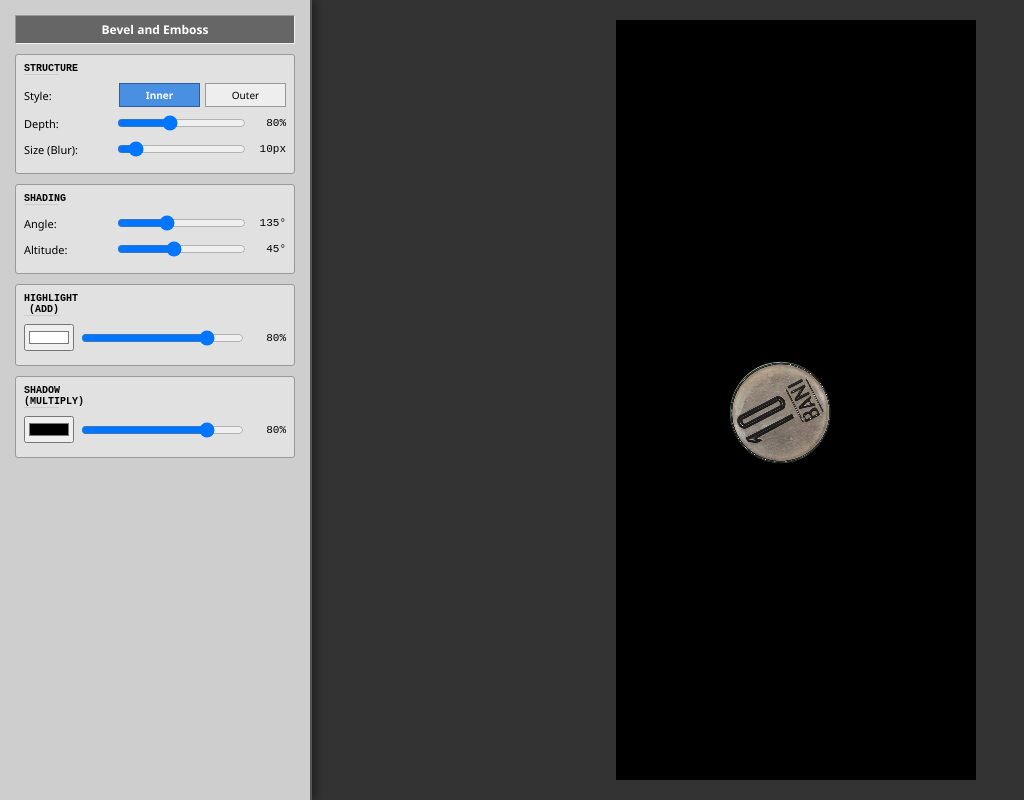
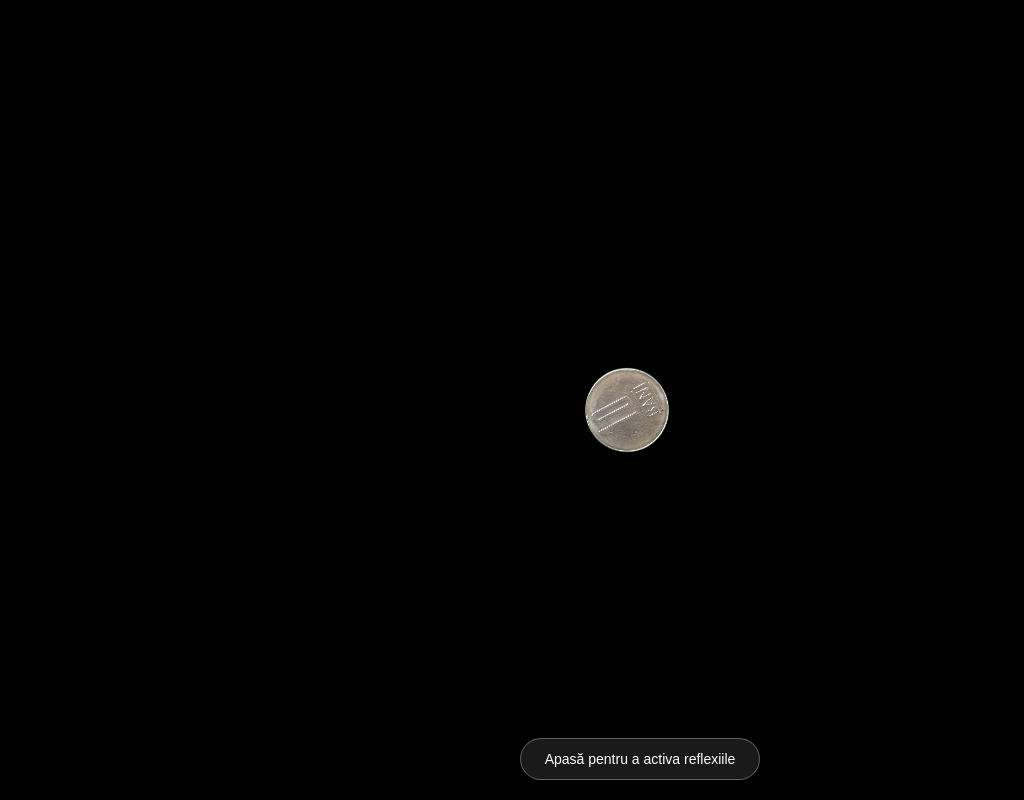
Before and after one commit to silviumarian85-gif/2d-coin-dynamic-emboss, a plain HTML site: page index.html in a window 1280 px wide. Shown: the whole page, without its empty margins (0-1024 px from the left). Drawn offline with Linux system fonts and the light colour scheme.

Commit message:
Update index.html

```diff
--- a/index.html
+++ b/index.html
@@ -2,203 +2,120 @@
 <html lang="ro">
 <head>
     <meta charset="UTF-8">
-    <meta name="viewport" content="width=device-width, initial-scale=1.0">
-    <title>2D Coin - Black Isolation Engine</title>
+    <meta name="viewport" content="width=device-width, initial-scale=1.0, maximum-scale=1.0, user-scalable=no">
+    <title>2D Coin - Gyro Engine</title>
     <style>
-        body, html { margin: 0; padding: 0; width: 100%; height: 100%; overflow: hidden; background-color: #1a1a1a; display: flex; font-family: 'Segoe UI', sans-serif; }
+        body, html { margin: 0; padding: 0; width: 100%; height: 100%; overflow: hidden; background-color: #000; display: flex; justify-content: center; align-items: center; font-family: sans-serif; }
+        canvas, svg { width: 100% !important; height: 100% !important; object-fit: contain; display: block; }
 
-        /* Panou Control */
-        #ui-panel {
-            width: 280px; background: #cecece; border-right: 2px solid #555; padding: 15px; color: #000; z-index: 100; font-size: 11px; box-shadow: 2px 0 10px rgba(0,0,0,0.5); overflow-y: auto;
-        }
-        h3 { margin: 0 0 10px 0; background: #666; color: white; padding: 5px; border: 1px inset #eee; font-size: 12px; text-align: center; }
-        .group { border: 1px solid #999; padding: 8px; margin-bottom: 10px; background: #e1e1e1; border-radius: 3px; }
-        .group-title { display: block; margin-bottom: 8px; font-weight: bold; border-bottom: 1px solid #ccc; text-transform: uppercase; font-size: 10px; }
-        .row { display: flex; justify-content: space-between; margin-bottom: 6px; align-items: center; gap: 5px; }
-        label { width: 90px; }
-        input[type=range] { flex-grow: 1; cursor: pointer; }
-        span { width: 35px; text-align: right; font-family: monospace; }
-        select, input[type=color] { font-size: 10px; padding: 2px; }
+        /* Ascundem panoul de control conform cerinței */
+        #ui-panel, #arrow-controls { display: none; }
 
-        .style-box { display: flex; gap: 5px; flex-grow: 1; }
-        .style-btn { flex: 1; padding: 4px; text-align: center; border: 1px solid #999; cursor: pointer; background: #eee; font-size: 10px; }
-        .style-btn.active { background: #4a90e2; color: white; border-color: #2a60a0; font-weight: bold; }
-
-        .viewport { flex-grow: 1; display: flex; justify-content: center; align-items: center; background: #333; height: 100vh; }
-
-        #coin-svg {
-            height: 95vh;
-            aspect-ratio: 1080 / 2280;
-            display: block;
-            background: #000;
+        /* Buton Activare Giroscop (Necesar pentru iOS/Android) */
+        #gyro-btn {
+            position: absolute; bottom: 20px; padding: 12px 24px;
+            background: rgba(255,255,255,0.1); color: white; border: 1px solid rgba(255,255,255,0.3);
+            border-radius: 30px; cursor: pointer; z-index: 2000; font-size: 14px; backdrop-filter: blur(5px);
         }
     </style>
 </head>
 <body>
 
-    <div id="ui-panel">
-        <h3>Bevel and Emboss</h3>
-
-        <div class="group">
-            <span class="group-title">Structure</span>
-            <div class="row">
-                <label>Style:</label>
-                <div class="style-box">
-                    <div class="style-btn active" id="btn-inner">Inner</div>
-                    <div class="style-btn" id="btn-outer">Outer</div>
-                </div>
-            </div>
-            <div class="row">
-                <label>Depth:</label>
-                <input type="range" id="depth" min="0" max="200" value="80">
-                <span id="v-depth">80%</span>
-            </div>
-            <div class="row">
-                <label>Size (Blur):</label>
-                <input type="range" id="size" min="0" max="100" value="10">
-                <span id="v-size">10px</span>
-            </div>
-        </div>
-
-        <div class="group">
-            <span class="group-title">Shading</span>
-            <div class="row">
-                <label>Angle:</label>
-                <input type="range" id="angle" min="0" max="360" value="135">
-                <span id="v-angle">135°</span>
-            </div>
-            <div class="row">
-                <label>Altitude:</label>
-                <input type="range" id="altitude" min="10" max="90" value="45">
-                <span id="v-altitude">45°</span>
-            </div>
-        </div>
-
-        <div class="group">
-            <span class="group-title">Highlight (Add)</span>
-            <div class="row">
-                <input type="color" id="h-color" value="#ffffff">
-                <input type="range" id="h-op" min="0" max="100" value="80">
-                <span id="v-h-op">80%</span>
-            </div>
-        </div>
-
-        <div class="group">
-            <span class="group-title">Shadow (Multiply)</span>
-            <div class="row">
-                <input type="color" id="s-color" value="#000000">
-                <input type="range" id="s-op" min="0" max="100" value="80">
-                <span id="v-s-op">80%</span>
-            </div>
-        </div>
-    </div>
+    <button id="gyro-btn">Apasă pentru a activa reflexiile</button>
 
     <div class="viewport">
         <svg id="coin-svg" viewBox="0 0 1080 2280" xmlns="http://www.w3.org/2000/svg">
             <defs>
-                <!-- FILTRU LUMINĂ (Highlight) -->
+                <!-- FILTRU LUMINĂ (Add) -->
                 <filter id="f-light" x="-20%" y="-20%" width="140%" height="140%">
-                    <!-- PAS 1: Izolăm negrul. Orice e negru în height-map devine transparent. -->
-                    <feColorMatrix type="luminanceToAlpha" result="strictMask" />
-                    <!-- Curățăm masca pentru a fi siguri că negrul e 0 -->
-                    <feComponentTransfer in="strictMask" result="cleanMask">
+                    <feColorMatrix type="luminanceToAlpha" result="mask" />
+                    <feComponentTransfer in="mask" result="cleanMask">
                         <feFuncA type="linear" slope="2" intercept="-0.1" />
                     </feComponentTransfer>
-
-                    <feGaussianBlur in="cleanMask" id="l-blur" stdDeviation="2" result="blur" />
-                    <feSpecularLighting in="blur" id="spec-node" surfaceScale="10" specularConstant="1" specularExponent="20" lighting-color="#ffffff" result="light">
-                        <feDistantLight id="h-dir" azimuth="135" elevation="45" />
+                    <feGaussianBlur in="cleanMask" stdDeviation="2.5" result="blur" /> <!-- 10px / 4 conform scale-ului -->
+                    <feSpecularLighting in="blur" id="spec-node" surfaceScale="5.5" specularConstant="1" specularExponent="20" lighting-color="#ffffff"> <!-- 22% depth -->
+                        <feDistantLight id="h-dir" azimuth="214" elevation="10" />
                     </feSpecularLighting>
-
-                    <!-- PAS 2: Tăiem lumina să apară DOAR pe zonele non-negre -->
-                    <feComposite in="light" in2="cleanMask" id="h-mask-node" operator="in" />
+                    <feComposite in2="cleanMask" operator="in" />
                 </filter>
 
-                <!-- FILTRU UMBRĂ (Shadow) -->
+                <!-- FILTRU UMBRĂ (Multiply) -->
                 <filter id="f-shadow" x="-20%" y="-20%" width="140%" height="140%">
-                    <feColorMatrix type="luminanceToAlpha" result="strictMask" />
-                    <feComponentTransfer in="strictMask" result="cleanMask">
+                    <feColorMatrix type="luminanceToAlpha" result="mask" />
+                    <feComponentTransfer in="mask" result="cleanMask">
                         <feFuncA type="linear" slope="2" intercept="-0.1" />
                     </feComponentTransfer>
-
-                    <feGaussianBlur in="cleanMask" id="s-blur" stdDeviation="2" result="blur" />
-                    <feDiffuseLighting in="blur" id="diff-node" surfaceScale="10" diffuseConstant="1" lighting-color="#000000" result="shade">
-                        <feDistantLight id="s-dir" azimuth="135" elevation="45" />
+                    <feGaussianBlur in="cleanMask" stdDeviation="2.5" result="blur" />
+                    <feDiffuseLighting in="blur" id="diff-node" surfaceScale="5.5" diffuseConstant="1" lighting-color="#000000">
+                        <feDistantLight id="s-dir" azimuth="214" elevation="10" />
                     </feDiffuseLighting>
-
-                    <!-- PAS 2: Tăiem umbra să apară DOAR pe zonele non-negre -->
-                    <feComposite in="shade" in2="cleanMask" id="s-mask-node" operator="in" />
+                    <feComposite in2="cleanMask" operator="in" />
                 </filter>
             </defs>
 
-            <!-- 1. IMAGINEA BAZĂ (Moneda Color) -->
+            <!-- 1. Baza: Imaginea Diffuse -->
             <image href="diffuse.png" x="0" y="0" width="1080" height="2280" preserveAspectRatio="none" />
 
-            <!-- 2. STRATUL UMBRĂ (Multiply) -->
-            <!-- Se aplică folosind height-map ca sursă de relief -->
+            <!-- 2. Umbra: 9% Opacity -->
             <image id="shadow-layer" href="height-map-coin.png" x="0" y="0" width="1080" height="2280"
-                   preserveAspectRatio="none" filter="url(#f-shadow)" style="mix-blend-mode: multiply;" />
+                   preserveAspectRatio="none" filter="url(#f-shadow)" style="mix-blend-mode: multiply; opacity: 0.09;" />
 
-            <!-- 3. STRATUL LUMINĂ (Add) -->
+            <!-- 3. Lumina: 75% Opacity -->
             <image id="light-layer" href="height-map-coin.png" x="0" y="0" width="1080" height="2280"
-                   preserveAspectRatio="none" filter="url(#f-light)" style="mix-blend-mode: plus-lighter;" />
+                   preserveAspectRatio="none" filter="url(#f-light)" style="mix-blend-mode: plus-lighter; opacity: 0.75;" />
         </svg>
     </div>
 
-    <script>
-        let currentStyle = 'inner';
+    <script type="module">
+        const hDir = document.getElementById('h-dir');
+        const sDir = document.getElementById('s-dir');
+        const gyroBtn = document.getElementById('gyro-btn');
 
-        const update = () => {
-            const depth = document.getElementById('depth').value;
-            const size = document.getElementById('size').value;
-            const angle = document.getElementById('angle').value;
-            const altitude = document.getElementById('altitude').value;
-            const hColor = document.getElementById('h-color').value;
-            const sColor = document.getElementById('s-color').value;
-            const hOp = document.getElementById('h-op').value / 100;
-            const sOp = document.getElementById('s-op').value / 100;
+        // VALORI DE BAZĂ
+        const baseAngle = 214;
+        const baseAlt = 10;
 
-            // Update Labels
-            document.getElementById('v-depth').innerText = depth + "%";
-            document.getElementById('v-size').innerText = size + "px";
-            document.getElementById('v-angle').innerText = angle + "°";
-            document.getElementById('v-altitude').innerText = altitude + "°";
-            document.getElementById('v-h-op').innerText = Math.round(hOp * 100) + "%";
-            document.getElementById('v-s-op').innerText = Math.round(sOp * 100) + "%";
+        function handleOrientation(event) {
+            // Beta: înclinare față-spate (-180 la 180)
+            // Gamma: înclinare stânga-dreapta (-90 la 90)
+            let beta = event.beta || 0;
+            let gamma = event.gamma || 0;
 
-            // Filter Params
-            const surfaceScale = depth / 4;
-            const blurVal = Math.max(0.1, size / 4);
+            // Limităm valorile pentru o mișcare naturală când telefonul stă în palmă
+            // Calculăm un offset pentru unghi bazat pe înclinarea laterală
+            let angleOffset = gamma * 1.5;
+            // Calculăm altitudinea bazată pe înclinarea față-spate
+            let altOffset = Math.abs(beta) * 0.5;
 
-            // Update Light
-            document.getElementById('spec-node').setAttribute('surfaceScale', surfaceScale);
-            document.getElementById('l-blur').setAttribute('stdDeviation', blurVal);
-            document.getElementById('h-dir').setAttribute('azimuth', angle);
-            document.getElementById('h-dir').setAttribute('elevation', altitude);
-            document.getElementById('spec-node').setAttribute('lighting-color', hColor);
+            let newAngle = (baseAngle + angleOffset) % 360;
+            let newAlt = Math.max(5, Math.min(60, baseAlt + altOffset));
 
-            // Update Shadow
-            document.getElementById('diff-node').setAttribute('surfaceScale', surfaceScale);
-            document.getElementById('s-blur').setAttribute('stdDeviation', blurVal);
-            document.getElementById('s-dir').setAttribute('azimuth', angle);
-            document.getElementById('s-dir').setAttribute('elevation', altitude);
-            document.getElementById('diff-node').setAttribute('lighting-color', sColor);
+            // Aplicăm noile valori în filtrele SVG
+            hDir.setAttribute('azimuth', newAngle);
+            hDir.setAttribute('elevation', newAlt);
+            sDir.setAttribute('azimuth', newAngle);
+            sDir.setAttribute('elevation', newAlt);
+        }
 
-            // Inner / Outer Logic
-            const operator = (currentStyle === 'inner') ? 'in' : 'out';
-            document.getElementById('h-mask-node').setAttribute('operator', operator);
-            document.getElementById('s-mask-node').setAttribute('operator', operator);
+        async function requestPermission() {
+            if (typeof DeviceOrientationEvent !== 'undefined' && typeof DeviceOrientationEvent.requestPermission === 'function') {
+                try {
+                    const permission = await DeviceOrientationEvent.requestPermission();
+                    if (permission === 'granted') {
+                        window.addEventListener('deviceorientation', handleOrientation);
+                        gyroBtn.style.display = 'none';
+                    }
+                } catch (error) {
+                    console.error("Eroare senzori:", error);
+                }
+            } else {
+                // Pentru Android sau browsere care nu cer permisiune explicită
+                window.addEventListener('deviceorientation', handleOrientation);
+                gyroBtn.style.display = 'none';
+            }
+        }
 
-            // Opacity
-            document.getElementById('light-layer').style.opacity = hOp;
-            document.getElementById('shadow-layer').style.opacity = sOp;
-        };
-
-        document.getElementById('btn-inner').onclick = (e) => { currentStyle = 'inner'; e.target.classList.add('active'); document.getElementById('btn-outer').classList.remove('active'); update(); };
-        document.getElementById('btn-outer').onclick = (e) => { currentStyle = 'outer'; e.target.classList.add('active'); document.getElementById('btn-inner').classList.remove('active'); update(); };
-
-        document.querySelectorAll('input').forEach(el => el.addEventListener('input', update));
-        window.onload = update;
+        gyroBtn.addEventListener('click', requestPermission);
     </script>
 </body>
 </html>
```
